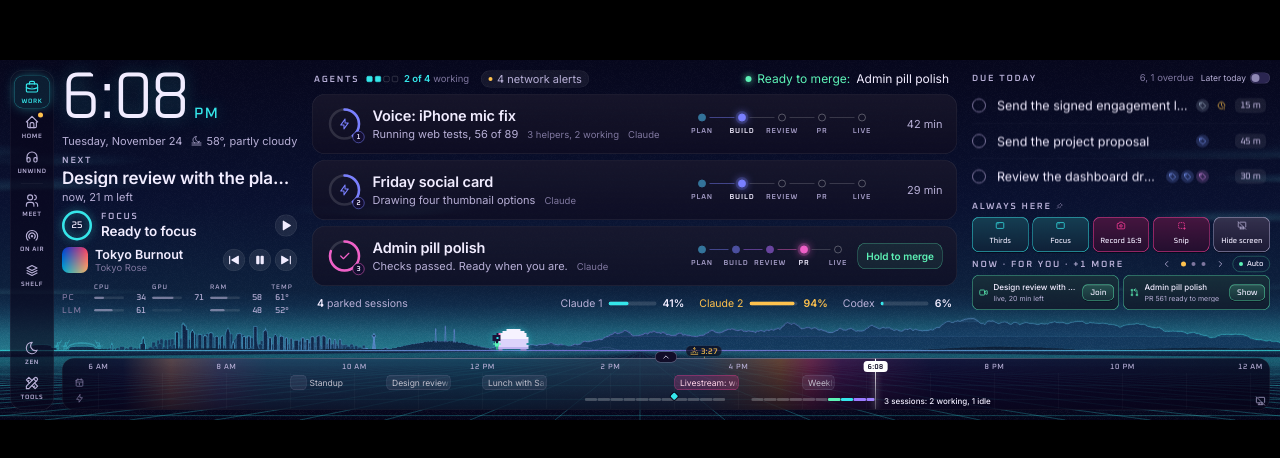
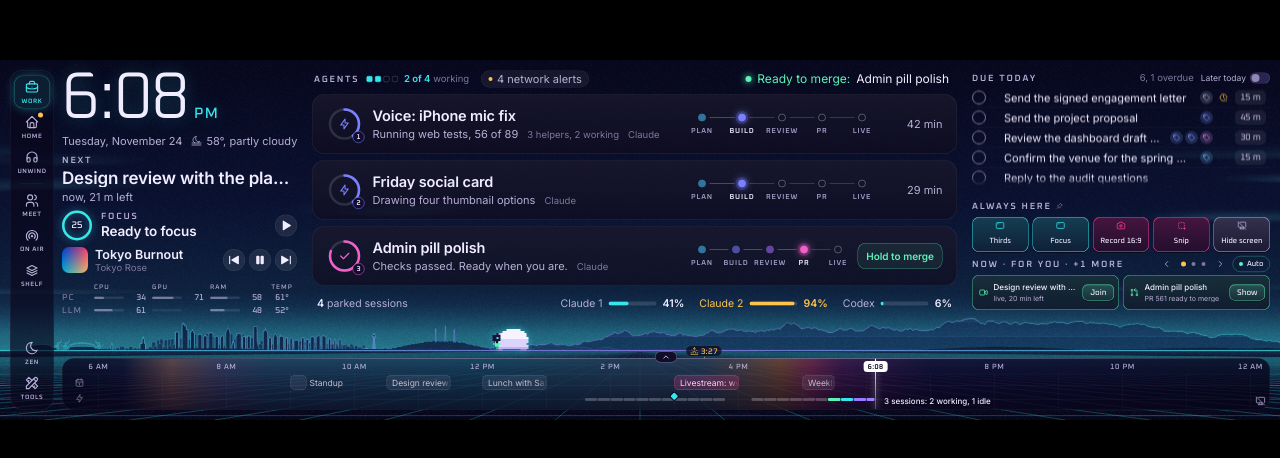
Before and after one commit to havenscr/desktop-widget-wall, a React (Vite) app in the folder wall/: page / in a window 1280 px wide. Shown: the part 160-618 px from the top of the page. Built offline with nearby package versions, Linux system fonts and the light colour scheme.

Commit message:
Task lists: click the ticked circle to undo, one shared Later today switch, Home-sized rows on Work and Shelf

```diff
--- a/wall/src/home/Chores.tsx
+++ b/wall/src/home/Chores.tsx
@@ -1,16 +1,17 @@
 import { IconCheck } from '@tabler/icons-react';
-import { useLayoutEffect, useRef, useState } from 'react';
+import { useLayoutEffect, useRef } from 'react';
 import { tip } from '../ui/HoverTip';
 import { reviewNow } from '../ui/reviewClock';
 import { useRemeasure } from '../ui/useRemeasure';
-import { openTask, type TaskItem } from '../tasks/model';
-import { usePendingTicks } from '../tasks/pendingTick';
+import { dueLaterToday, openTask, type TaskItem } from '../tasks/model';
+import { UNDO_TIP, undoClick, usePendingTicks } from '../tasks/pendingTick';
+import { LaterSwitch, useShowLater } from '../tasks/showLater';
 import { TaskTags, tagsFocus } from '../tasks/TaskTags';
 import { TickWait } from '../tasks/TaskCard';
 import { clockText } from './sunLine';
 import { useShield } from './NetworkTile';
 import { alertsOpen } from './shieldModel';
-import { readTodayOnly, useChores, writeTodayOnly } from './useChores';
+import { useChores } from './useChores';
 
 /** Rows in view: five, or three while the network card is tall with open alerts. */
 export const ROWS_QUIET = 5;
@@ -49,12 +50,14 @@ export function chorePill(task: Pick<TaskItem, 'due_at' | 'due_is_all_day' | 'es
  * rest as icon dots) and keeps a fixed 62 px column at the right for its pill.
  */
 export function Chores() {
-  const [todayOnly, setTodayOnly] = useState(readTodayOnly);
-  const { status, tasks, remaining, marks, hidden, complete } = useChores(todayOnly);
+  const [showLater] = useShowLater();
+  const { status, tasks, remaining, marks, hidden, complete } = useChores();
   const fit = alertsOpen(useShield()) ? ROWS_ALERTS : ROWS_QUIET;
   const ticks = usePendingTicks(complete);
   const now = reviewNow ? reviewNow() : Date.now();
-  const rows = tasks.filter((t) => !hidden.has(t.id));
+  const shown = tasks.filter((t) => !hidden.has(t.id));
+  // Chores timed later today stay out of the list until the Later today switch is on (or their time comes).
+  const rows = showLater ? shown : shown.filter((t) => !dueLaterToday(t, new Date(now)));
   // The pill column: as wide as the widest pill (never under 62 px), measured with every pill at its natural
   // width, then set on the list as `--pill-w` for every pill and every empty column.
   const listRef = useRef<HTMLDivElement>(null);
@@ -81,14 +84,14 @@ export function Chores() {
     body = <div className="s">Loading</div>;
   } else if (status === 'error' && tasks.length === 0) {
     body = <div className="s warn-text">Task app not reachable</div>;
-  } else if (rows.length === 0 && tasks.length > 0) {
+  } else if (shown.length === 0 && tasks.length > 0) {
     // Every shown chore is ticked: the next ones arrive with the refresh.
     body = <div className="s">{stale ? 'Could not load the next ones' : 'Loading the next ones'}</div>;
   } else if (rows.length === 0) {
     body = (
       <div className="tk3 clear">
         <IconCheck size={28} stroke={2} aria-hidden="true" />
-        <span className="n">{todayOnly ? 'Nothing for today' : 'Nothing waiting around the house'}</span>
+        <span className="n">{shown.length > 0 ? `Nothing due yet. ${shown.length} later today` : 'Nothing waiting around the house'}</span>
       </div>
     );
   } else {
@@ -105,10 +108,10 @@ export function Chores() {
               <button
                 type="button"
                 className="ck"
-                aria-label={`Done: ${t.title}`}
-                disabled={ticked}
-                {...tagsFocus(t.tags)}
-                onClick={() => (mark === 'failed' ? complete(t.id) : ticks.tick(t.id))}
+                aria-label={pending ? `Undo: ${t.title}` : `Done: ${t.title}`}
+                disabled={ticked && !pending}
+                {...(pending ? tip(UNDO_TIP) : tagsFocus(t.tags))}
+                onClick={pending ? undoClick(() => ticks.undo(t.id)) : () => (mark === 'failed' ? complete(t.id) : ticks.tick(t.id))}
               >
                 <span className="ck-ring" aria-hidden="true">
                   {ticked && <IconCheck size={20} stroke={2.4} />}
@@ -148,18 +151,7 @@ export function Chores() {
         <span className="k">Around the house</span>
         <span className="chores-side">
           {stale && <span className="xs warn-text">Task app not reachable</span>}
-          <button
-            type="button"
-            className={todayOnly ? 'chores-today on' : 'chores-today'}
-            aria-pressed={todayOnly}
-            onClick={() => {
-              writeTodayOnly(!todayOnly);
-              setTodayOnly(!todayOnly);
-            }}
-            {...tip(todayOnly ? 'Showing what is due today or overdue. Click to show everything.' : 'Showing everything. Click to show only what is due today or overdue.')}
-          >
-            Today only
-          </button>
+          {status !== 'unconfigured' && status !== 'loading' && <LaterSwitch />}
         </span>
       </div>
       {body}
--- a/wall/src/home/useChores.ts
+++ b/wall/src/home/useChores.ts
@@ -7,26 +7,6 @@ import { useVisible } from '../ui/useVisible';
 /** Home lists up to twenty chores (five rows in view, the rest a scroll away). */
 export const CHORES_LIMIT = 20;
 export const CHORES_ARGS = { tag: 'home', limit: CHORES_LIMIT } as const;
-/** With "Today only" on: the same read plus the task app's due filter (due today or overdue; undated tasks are never in it). */
-export const CHORES_TODAY_ARGS = { tag: 'home', due: 'today', limit: CHORES_LIMIT } as const;
-
-/** "Today only" on Around the house is remembered per viewer; on unless stored as off. */
-export const TODAY_ONLY_KEY = 'wall2-chores-today-only';
-export function readTodayOnly(): boolean {
-  try {
-    return localStorage.getItem(TODAY_ONLY_KEY) !== 'off';
-  } catch {
-    return true;
-  }
-}
-export function writeTodayOnly(on: boolean): void {
-  try {
-    localStorage.setItem(TODAY_ONLY_KEY, on ? 'on' : 'off');
-  } catch {
-    /* storage can be blocked; the choice is a convenience */
-  }
-}
-
 export interface ChoresState {
   status: 'loading' | 'ready' | 'unconfigured' | 'error';
   tasks: TaskItem[];
@@ -50,7 +30,7 @@ interface Summary {
  * the save settled may bring a ticked row back. A failed save brings the row back
  * marked "failed".
  */
-export function useChores(todayOnly = false): ChoresState {
+export function useChores(): ChoresState {
   const visible = useVisible();
   const [status, setStatus] = useState<ChoresState['status']>('loading');
   const [tasks, setTasks] = useState<TaskItem[]>([]);
@@ -58,8 +38,6 @@ export function useChores(todayOnly = false): ChoresState {
   const [marks, setMarks] = useState<Record<string, RowMark>>({});
   const [hidden, setHidden] = useState<ReadonlySet<string>>(new Set());
   const mounted = useRef(false);
-  const todayRef = useRef(todayOnly);
-  todayRef.current = todayOnly;
   const inFlight = useRef(false);
   const queued = useRef(false);
   const timers = useRef(new Set<ReturnType<typeof setTimeout>>());
@@ -82,11 +60,9 @@ export function useChores(todayOnly = false): ChoresState {
 
   const read = useCallback(async () => {
     const mine = ++started.current;
-    const mode = todayRef.current;
     try {
-      const r = await invoke<Summary>('wall2_tasks_summary', { ...(mode ? CHORES_TODAY_ARGS : CHORES_ARGS) });
-      // A read for the other mode (the toggle flipped while it ran) is dropped.
-      if (!mounted.current || mode !== todayRef.current) return;
+      const r = await invoke<Summary>('wall2_tasks_summary', { ...CHORES_ARGS });
+      if (!mounted.current) return;
       const fresh = Array.isArray(r?.next) ? r.next.slice(0, CHORES_LIMIT) : [];
       const settled: string[] = [];
       for (const [id, c] of completed.current) {
@@ -105,7 +81,7 @@ export function useChores(todayOnly = false): ChoresState {
       setMarks((m) => Object.fromEntries(Object.entries(m).filter(([id]) => ids.has(id) && !settled.includes(id))));
       setStatus('ready');
     } catch (e) {
-      if (!mounted.current || mode !== todayRef.current) return;
+      if (!mounted.current) return;
       const text = e instanceof Error ? e.message : String(e);
       setStatus(text === NOT_CONFIGURED ? 'unconfigured' : 'error');
     }
@@ -128,25 +104,12 @@ export function useChores(todayOnly = false): ChoresState {
     }
   }, [read]);
 
-  // A flipped toggle clears the other mode's rows at once: the card shows its loading state until the new read lands.
-  const shownMode = useRef(todayOnly);
-  useEffect(() => {
-    if (shownMode.current === todayOnly) return;
-    shownMode.current = todayOnly;
-    // The new mode's read must not wait behind an older read of the other mode.
-    inFlight.current = false;
-    queued.current = false;
-    setTasks([]);
-    setRemaining(0);
-    setStatus('loading');
-  }, [todayOnly]);
-
   useEffect(() => {
     if (!visible) return;
     void refresh();
     const id = setInterval(() => void refresh(), REFRESH_MS);
     return () => clearInterval(id);
-  }, [visible, refresh, todayOnly]);
+  }, [visible, refresh]);
 
   const complete = useCallback(
     (id: string) => {
--- a/wall/src/styles/work.css
+++ b/wall/src/styles/work.css
@@ -748,7 +748,7 @@
   font-size: 27px;
 }
 
-/* Right wing: Due today, as the concept's .tk3 rows (70 px tall: 2 px each, 6 in all, go to the deck's taller keys). */
+/* Right wing: Due today, as .tk3 rows on Home's 40 px pitch (rule inside), five in view. */
 .tasks {
   display: flex;
   flex-direction: column;
@@ -818,13 +818,13 @@
   display: flex;
   flex-direction: column;
   position: relative;
-  /* Three rows (70 px and a 1 px rule each) in view, the rest a scroll away; the page never scrolls with it. */
-  max-height: 213px;
+  /* Five rows (40 px each, rule inside) in view, the rest a scroll away; the page never scrolls with it. */
+  max-height: 200px;
   overflow-x: hidden;
   overflow-y: hidden;
   overscroll-behavior: contain;
 }
-/* More than three rows: the wheel scrolls the block and a calm 6 px bar shows (it takes the 6 px the padding held). */
+/* More than five rows: the wheel scrolls the block and a calm 6 px bar shows (it takes the 6 px the padding held). */
 .tasks-list.scrolls {
   overflow-y: scroll;
   padding-right: 0;
@@ -919,25 +919,24 @@
   flex: none;
 }
 .tk3 {
-  display: flex;
-  align-items: center;
-  height: 70px;
+  box-sizing: border-box;
+  display: flex;
+  align-items: center;
+  gap: 12px;
+  height: 40px;
   border-bottom: 1px solid var(--line);
   transition: opacity 600ms ease;
 }
-.tk3.done {
-  opacity: 0.35;
-}
 .tk3.done .n {
   text-decoration: line-through;
+  color: var(--faint);
 }
 .task-check {
-  width: 72px;
-  height: 72px;
-  margin-left: -22px;
+  width: 52px;
+  height: 40px;
   flex: none;
   display: grid;
-  place-items: center;
+  place-items: center start;
 }
 .task-check:focus-visible,
 .tk-main:focus-visible {
@@ -970,9 +969,9 @@
   height: 100%;
   display: flex;
   align-items: center;
-  gap: 16px;
+  gap: 12px;
   text-align: left;
-  font: 400 25px/1.2 var(--body);
+  font: 400 22px/1.2 var(--body);
   -webkit-touch-callout: none;
   overflow: hidden;
 }
@@ -1793,7 +1792,7 @@
   gap: 16px;
 }
 .tasks .tick-wait {
-  font: 400 25px/1.2 var(--body);
+  font: 400 22px/1.2 var(--body);
 }
 .tk3.pending .n {
   text-decoration: none;
--- a/wall/src/tasks/TaskCard.tsx
+++ b/wall/src/tasks/TaskCard.tsx
@@ -3,32 +3,17 @@ import { useCallback, useEffect, useLayoutEffect, useRef, useState, type Keyboar
 import { useFocusStore } from '../focus/store';
 import { dueLaterToday, dueLine, estText, estTipText, HOLD_SLOP_PX, LONG_PRESS_MS, openTask, overdueText, updatedText, visibleRows, type TaskItem } from './model';
 import { tip } from '../ui/HoverTip';
-import { usePendingTicks } from './pendingTick';
+import { LaterSwitch, useShowLater } from './showLater';
+import { UNDO_TIP, undoClick, usePendingTicks } from './pendingTick';
 import { TaskTags, tagsFocus } from './TaskTags';
 import { useTasks, type TasksQuery } from './useTasks';
 
 /** Work's list: the tasks without the home tag that are due today or overdue (the next three when none is). */
 const WORK_QUERY: TasksQuery = { notTag: 'home', due: 'today' };
 
-const LATER_KEY = 'wall.tasks.showLater';
-const readShowLater = (): boolean => {
-  try {
-    return localStorage.getItem(LATER_KEY) === '1';
-  } catch {
-    return false;
-  }
-};
-const writeShowLater = (on: boolean) => {
-  try {
-    localStorage.setItem(LATER_KEY, on ? '1' : '0');
-  } catch {
-    /* storage unavailable: the choice lasts until the page closes */
-  }
-};
-
-/** Rows in view in the block, and a row's pitch: 70 px and its 1 px rule (the block keeps the height three rows gave it). */
-export const WORK_ROWS = 3;
-export const WORK_ROW_PX = 71;
+/** Rows in view in the block, and a row's pitch: 40 px with its rule inside, as on Home (the block keeps its old height). */
+export const WORK_ROWS = 5;
+export const WORK_ROW_PX = 40;
 /** A key step still counts as under way this long, so a held key keeps adding rows. */
 const KEY_SCROLL_MS = 400;
 /** Smooth key scrolling is for people who have not asked for reduced motion (and for browsers that can). */
@@ -90,9 +75,10 @@ function TaskRow({
       <button
         type="button"
         className={`task-check${ticked ? ' on' : ''}`}
-        aria-label={`Mark done: ${task.title}`}
-        disabled={ticked}
-        onClick={onDone}
+        aria-label={pending ? `Undo: ${task.title}` : `Mark done: ${task.title}`}
+        disabled={ticked && !pending}
+        onClick={pending ? undoClick(onUndo) : onDone}
+        {...(pending ? tip(UNDO_TIP) : {})}
       >
         <i className="ck" aria-hidden="true">
           {ticked && <IconCheck size={20} stroke={3} />}
@@ -188,7 +174,7 @@ export function TickWait({ title, onUndo }: { title: string; onUndo: () => void
       <span className="n tick-text">
         <span className="tick-done">Done.</span> <s>{title}</s>
       </span>
-      <button type="button" className="tick-act" onClick={onUndo} aria-label={`Undo: ${title}`} title="Put it back; nothing is saved yet">
+      <button type="button" className="tick-act" onClick={onUndo} aria-label={`Undo: ${title}`} title={UNDO_TIP}>
         Undo
       </button>
       <i className="tick-bar" aria-hidden="true" />
@@ -286,9 +272,9 @@ export function TaskCard({ query = WORK_QUERY, title }: { query?: TasksQuery; ti
   const ticks = usePendingTicks(t.complete);
   const focusStatus = useFocusStore((s) => s.state.status);
   const canFocus = focusStatus === 'idle' || focusStatus === 'finished';
-  const [showLater, setShowLater] = useState(readShowLater);
+  const [showLater] = useShowLater();
   const allRows = visibleRows(t.tasks, t.hidden);
-  const hasSwitch = !title && query.due === 'today' && !t.nextUp && t.lastOk !== null;
+  const hasSwitch = !t.nextUp && t.lastOk !== null;
   const hideLater = hasSwitch && !showLater;
   const rows = hideLater ? allRows.filter((r) => !dueLaterToday(r, new Date(t.now))) : allRows;
   const stale = t.status === 'error' && t.lastOk !== null ? updatedText(t.lastOk, t.now) : null;
@@ -308,7 +294,7 @@ export function TaskCard({ query = WORK_QUERY, title }: { query?: TasksQuery; ti
     body = <div className="s">Tasks unavailable</div>;
   } else if (rows.length === 0) {
     // No open task at all: the heading stays "Due today" (Next up is only ever the next tasks).
-    body = <div className="s">{title ? 'Nothing open' : later > 0 ? `Nothing due yet. ${later} later today` : 'Nothing due today'}</div>;
+    body = <div className="s">{title ? (later > 0 ? `${later} later today` : 'Nothing open') : later > 0 ? `Nothing due yet. ${later} later today` : 'Nothing due today'}</div>;
   } else {
     body = (
       <TaskList rows={rows.length}>
@@ -335,25 +321,7 @@ export function TaskCard({ query = WORK_QUERY, title }: { query?: TasksQuery; ti
         {(side || hasSwitch) && (
           <span className="tasks-hd-r">
             {side && <span className="xs">{side}</span>}
-            {hasSwitch && (
-              <button
-                type="button"
-                role="switch"
-                aria-checked={showLater}
-                className={`od-sw${showLater ? ' on' : ''}`}
-                onClick={() => {
-                  const next = !showLater;
-                  setShowLater(next);
-                  writeShowLater(next);
-                }}
-                {...tip(showLater ? 'Showing tasks due later today. Click to hide them.' : 'Hiding tasks due later today. Click to show them.')}
-              >
-                Later today
-                <span className="od-sw-t" aria-hidden="true">
-                  <i />
-                </span>
-              </button>
-            )}
+            {hasSwitch && <LaterSwitch />}
           </span>
         )}
       </div>
--- /dev/null
+++ b/wall/src/tasks/showLater.tsx
@@ -0,0 +1,61 @@
+import { useSyncExternalStore } from 'react';
+import { tip } from '../ui/HoverTip';
+
+/** The one "Later today" setting, shared by Work, Home and the Shelf: off unless stored as on. */
+export const LATER_KEY = 'wall.tasks.showLater';
+
+const listeners = new Set<() => void>();
+
+// Storage can be blocked: the choice then lasts until the page closes.
+let fallback = false;
+function snapshot(): boolean {
+  try {
+    return localStorage.getItem(LATER_KEY) === '1';
+  } catch {
+    return fallback;
+  }
+}
+
+function write(on: boolean): void {
+  try {
+    localStorage.setItem(LATER_KEY, on ? '1' : '0');
+    fallback = false;
+  } catch {
+    fallback = on;
+  }
+  listeners.forEach((l) => l());
+}
+
+function subscribe(l: () => void): () => void {
+  listeners.add(l);
+  window.addEventListener('storage', l);
+  return () => {
+    listeners.delete(l);
+    window.removeEventListener('storage', l);
+  };
+}
+
+/** Whether tasks due later today show; every list reads the same value, so a flip on one tab updates the others. */
+export function useShowLater(): [boolean, (on: boolean) => void] {
+  return [useSyncExternalStore(subscribe, snapshot, () => false), write];
+}
+
+/** The "Later today" switch in a list's heading. */
+export function LaterSwitch() {
+  const [showLater, setShowLater] = useShowLater();
+  return (
+    <button
+      type="button"
+      role="switch"
+      aria-checked={showLater}
+      className={`od-sw${showLater ? ' on' : ''}`}
+      onClick={() => setShowLater(!showLater)}
+      {...tip(showLater ? 'Showing tasks due later today. Click to hide them.' : 'Hiding tasks due later today. Click to show them.')}
+    >
+      Later today
+      <span className="od-sw-t" aria-hidden="true">
+        <i />
+      </span>
+    </button>
+  );
+}
```
Also changed, not shown: wall/scripts/areas/due-today.mjs (+31 -23 lines), wall/scripts/areas/shelf.mjs (+7 -1 lines), wall/src/bridge/devMocks/tasks.ts (+4 -12 lines), wall/src/styles/home.css (+0 -25 lines), wall/src/tasks/pendingTick.ts (+10 -1 lines), 2 other files (tests, documents, lock files or other folders).
